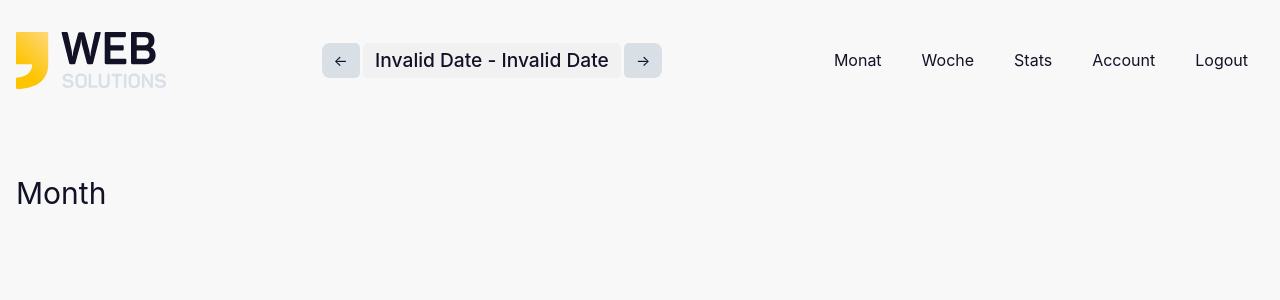
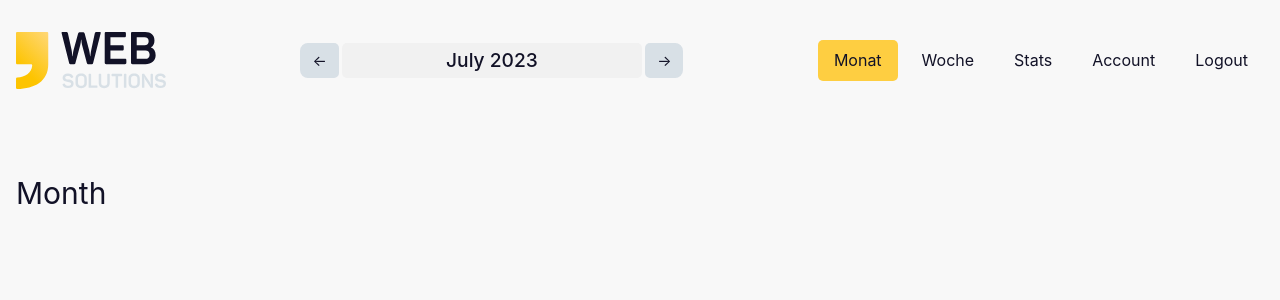
Before and after one commit to smashingwebsites/office-attendance, a Vue app: page /month/2023/7 in a window 1280 px wide. Shown: the top 300 px of the page. Built offline with nearby package versions, Linux system fonts and the light colour scheme; no server answers.

Commit message:
set up monthly navigation

```diff
--- a/src/assets/main.css
+++ b/src/assets/main.css
@@ -5,3 +5,55 @@
     margin-inline: auto;
     padding-inline: 1rem;
 }
+
+/* date navigation in Header for week and month view */
+.nav {
+    --_block-padding: .5rem;
+    --_inline-padding: .75rem;
+    display: flex;
+    gap: .2rem;
+    line-height: 1;
+}
+
+.nav__date {
+    font-size: 1.2rem;
+    font-weight: 500;
+    padding: var(--_block-padding) var(--_inline-padding);
+    background-color: var(--clr-light-grey);
+    display: flex;
+    align-items: center;
+    justify-content: center;
+    border-radius: var(--border-radius);
+}
+
+.nav__date--week {
+    min-width: 350px;
+}
+
+.nav__date--month {
+    min-width: 300px;
+}
+
+.nav .nav__arrow {
+    padding: var(--_block-padding) var(--_inline-padding);
+    background-color: var(--clr-grey);
+    display: flex;
+    align-items: center;
+    justify-content: center;
+    transition: background-color var(--transition-duration) var(--transition-timing);
+    cursor: pointer;
+    text-decoration: none;
+    color: inherit;
+}
+
+.nav .nav__arrow:hover {
+    background-color: var(--clr-light-grey);
+}
+
+.nav .nav__arrow.nav__arrow--prev {
+    border-radius: var(--border-radius-lg) var(--border-radius) var(--border-radius) var(--border-radius-lg);
+}
+
+.nav .nav__arrow.nav__arrow--next {
+    border-radius: var(--border-radius) var(--border-radius-lg) var(--border-radius-lg) var(--border-radius);
+}
--- a/src/components/header/month.vue
+++ b/src/components/header/month.vue
@@ -1,10 +1,33 @@
 <script setup>
-// Monatsauswahl
+import {watch, computed} from 'vue'
+import {store} from "@/store";
+import {useRoute} from 'vue-router'
+import {useAdjacentMonth} from "@/composables/useAdjacentMonth";
+
+const route = useRoute()
+
+const month = computed(() => store.currentDate.toLocaleString('default', {month: 'long'}))
+const year = computed(() => store.currentDate.getFullYear())
+
+const nextMonth = computed(() => useAdjacentMonth(store.currentDate, 1))
+const prevMonth = computed(() => useAdjacentMonth(store.currentDate, -1))
+
+function setCurrentDateInStore() {
+  // first day of the month
+  store.currentDate = new Date(route.params.year, (route.params.month - 1), 1);
+}
+
+watch(() => route.params.month, setCurrentDateInStore, {immediate: true});
 
 </script>
 <template>
-  <div>Oktober</div>
+  <div class="nav">
+    <router-link :to="{ name: 'month', params: { month: prevMonth.month, year: prevMonth.year }}"
+                 class="nav__arrow nav__arrow--prev">&larr;
+    </router-link>
+    <div class="nav__date nav__date--month">{{ month }} {{ year }}</div>
+    <router-link :to="{ name: 'month', params: { month: nextMonth.month, year: nextMonth.year }}"
+                 class="nav__arrow nav__arrow--next">&rarr;
+    </router-link>
+  </div>
 </template>
-<style scoped>
-
-</style>
--- a/src/components/header/navigation.vue
+++ b/src/components/header/navigation.vue
@@ -5,12 +5,13 @@ import {useWeekNumber} from "@/composables/useWeekNumber";
 
 const currentWeek = computed(() => useWeekNumber(store.currentDate))
 const currentYear = computed(() => store.currentDate.getFullYear())
+const currenMonth = computed(() => store.currentDate.getMonth() + 1)
 
 </script>
 <template>
   <nav>
     <ul>
-      <li><router-link to="/month">Monat</router-link></li>
+      <li><router-link :to="{ name: 'month', params: { month: currenMonth, year: currentYear }}">Monat</router-link></li>
       <li><router-link :to="{ name: 'week', params: { week: currentWeek, year: currentYear }}">Woche</router-link></li>
       <li><router-link to="/stats">Stats</router-link></li>
       <li><router-link to="/account">Account</router-link></li>
--- a/src/components/header/date.vue
+++ b/src/components/header/week.vue
@@ -1,6 +1,6 @@
 <script setup>
 import {useDateOfWeek} from "@/composables/useDateOfWeek";
-import {watch, ref, computed, onUpdated} from 'vue'
+import {watch, computed} from 'vue'
 import {store} from "@/store";
 import {useRoute} from 'vue-router'
 import {useNextWeek} from "@/composables/useNextWeek";
@@ -34,54 +34,9 @@ watch(() => route.params.week, setCurrentDateInStore, {immediate: true});
     <router-link :to="{ name: 'week', params: { week: prevWeek.week, year: prevWeek.year }}"
                  class="nav__arrow nav__arrow--prev">&larr;
     </router-link>
-    <div class="nav__date">{{ startOfWeek }} - {{ endOfWeek }}</div>
+    <div class="nav__date nav__date--week">{{ startOfWeek }} - {{ endOfWeek }}</div>
     <router-link :to="{ name: 'week', params: { week: nextWeek.week, year: nextWeek.year }}"
                  class="nav__arrow nav__arrow--next">&rarr;
     </router-link>
   </div>
 </template>
-
-<style scoped>
-.nav {
-  --_block-padding: .5rem;
-  --_inline-padding: .75rem;
-  display: flex;
-  gap: .2rem;
-  line-height: 1;
-}
-
-.nav__date {
-  font-size: 1.2rem;
-  font-weight: 500;
-  padding: var(--_block-padding) var(--_inline-padding);
-  background-color: var(--clr-light-grey);
-  display: flex;
-  align-items: center;
-  justify-content: center;
-  border-radius: var(--border-radius);
-}
-
-.nav .nav__arrow {
-  padding: var(--_block-padding) var(--_inline-padding);
-  background-color: var(--clr-grey);
-  display: flex;
-  align-items: center;
-  justify-content: center;
-  transition: background-color var(--transition-duration) var(--transition-timing);
-  cursor: pointer;
-  text-decoration: none;
-  color: inherit;
-}
-
-.nav .nav__arrow:hover {
-  background-color: var(--clr-light-grey);
-}
-
-.nav .nav__arrow.nav__arrow--prev {
-  border-radius: var(--border-radius-lg) var(--border-radius) var(--border-radius) var(--border-radius-lg);
-}
-
-.nav .nav__arrow.nav__arrow--next {
-  border-radius: var(--border-radius) var(--border-radius-lg) var(--border-radius-lg) var(--border-radius);
-}
-</style>
--- /dev/null
+++ b/src/composables/useAdjacentMonth.js
@@ -0,0 +1,17 @@
+
+/**
+ * Calculates the month and year of the adjacent month based on the given date and offset.
+ *
+ * @param {Date} date - The date to calculate the adjacent month from.
+ * @param {number} offset - The number of months to offset from the given date. A positive offset moves forward, while a negative offset moves backward.
+ * @return {Object} - An object containing the month and year of the adjacent month.
+ *                   - month: The month of the adjacent month (ranging from 1 to 12).
+ *                   - year: The year of the adjacent month.
+ */
+export function useAdjacentMonth(date, offset) {
+    let d = new Date(date);
+    d.setMonth(d.getMonth() + offset);
+    return {
+        month: d.getMonth() + 1, year: d.getFullYear()
+    }
+}
--- a/src/main.js
+++ b/src/main.js
@@ -8,12 +8,13 @@ import week from '@/pages/week.vue'
 import month from '@/pages/month.vue'
 import account from '@/pages/account.vue'
 import stats from '@/pages/stats.vue'
-import HeaderWeek from '@/components/header/date.vue'
-import HeaderMonth from '@/components/header/date.vue'
+import HeaderWeek from '@/components/header/week.vue'
+import HeaderMonth from '@/components/header/month.vue'
 
 // get the current year and week number for redirecting to the current week
 const currentYear = new Date().getFullYear();
 const currentWeek = useWeekNumber(new Date());
+const currentMonth = new Date().getMonth() + 1;
 
 
 const routes = [
@@ -39,7 +40,15 @@ const routes = [
         },
     },
     {
+        path: '/month',
+        redirect: to => {
+            return { name: 'month', params: { month: currentMonth, year: currentYear } }
+        },
+    },
+    {
         path: '/month/:year/:month',
+        component: month,
+        name: 'month',
         components: {
             default: month,
             dateNavigation: HeaderMonth
```
